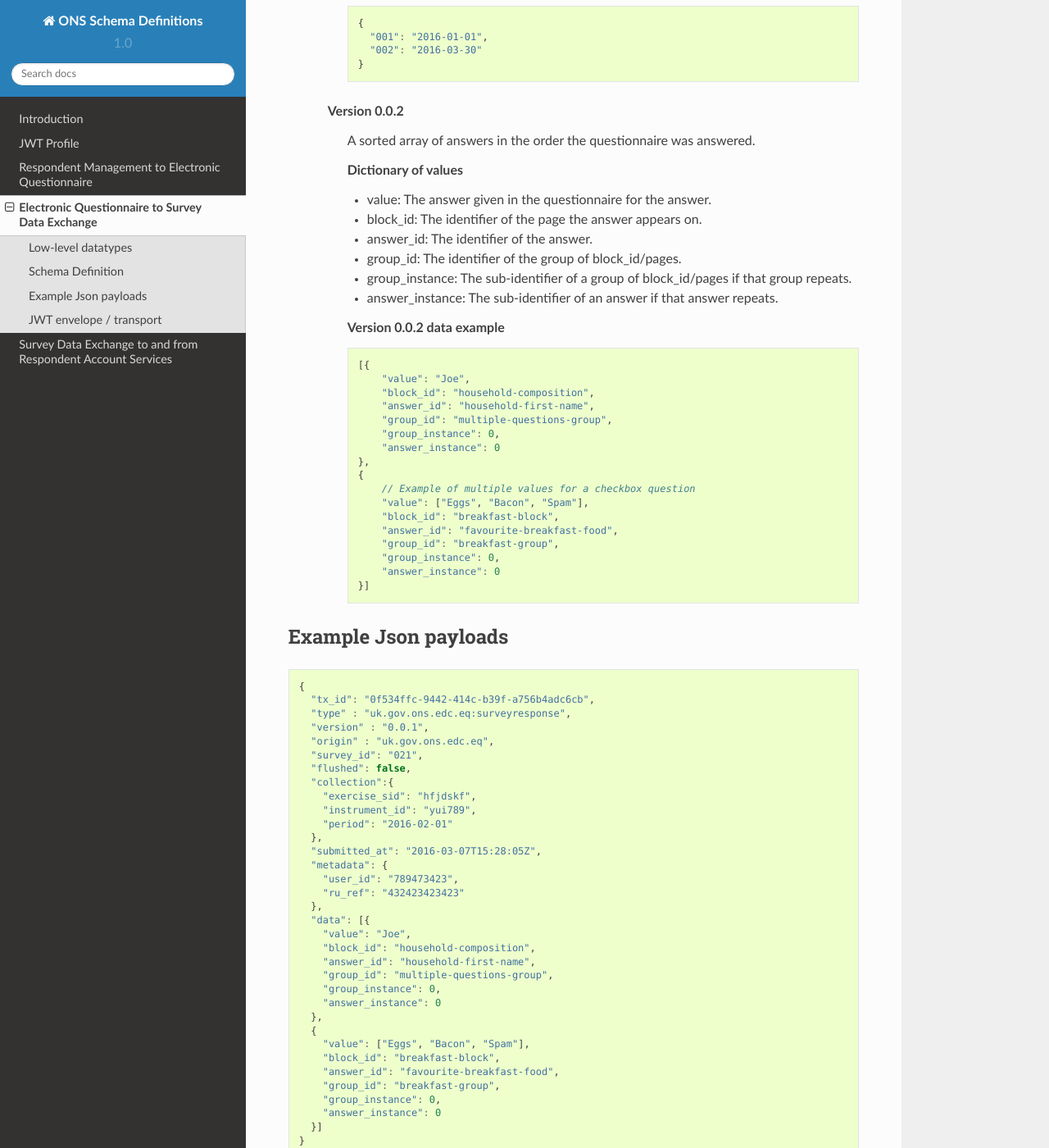
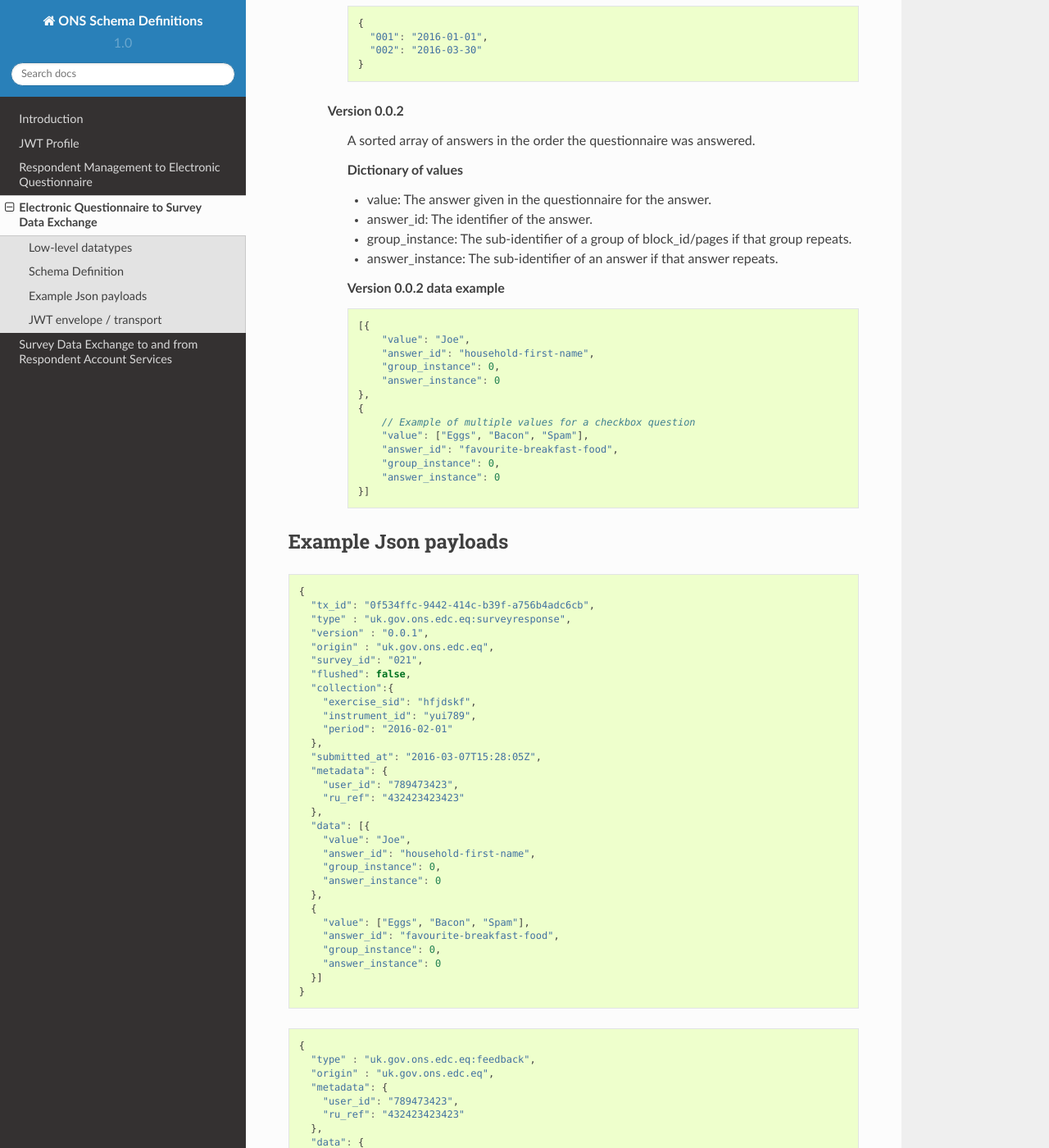
Before and after one commit to ONSdigital/ons-schema-definitions, a Sphinx documentation site: the page built from docs/electronic_questionnaire_to_data_exchange.rst, in a window 1280 px wide and 1400 px high, scrolled down 2209 px. Shown: the whole window at 82% size. Built offline with Sphinx 7.4.7 and the Read the Docs theme 2.0.0, drawn with Linux system fonts in a browser that asks for light colours.

Commit message:
Remove block_id and group_id from example payloads

```diff
--- a/docs/electronic_questionnaire_to_data_exchange.rst
+++ b/docs/electronic_questionnaire_to_data_exchange.rst
@@ -79,9 +79,7 @@ Schema Definition
         **Dictionary of values**
 
         - value: The answer given in the questionnaire for the answer.
-        - block_id: The identifier of the page the answer appears on.
         - answer_id: The identifier of the answer.
-        - group_id: The identifier of the group of block_id/pages.
         - group_instance: The sub-identifier of a group of block_id/pages if that group repeats.
         - answer_instance: The sub-identifier of an answer if that answer repeats.
 
@@ -91,18 +89,14 @@ Schema Definition
 
             [{
                 "value": "Joe",
-                "block_id": "household-composition",
                 "answer_id": "household-first-name",
-                "group_id": "multiple-questions-group",
                 "group_instance": 0,
                 "answer_instance": 0
             },
             {
                 // Example of multiple values for a checkbox question
                 "value": ["Eggs", "Bacon", "Spam"],
-                "block_id": "breakfast-block",
                 "answer_id": "favourite-breakfast-food",
-                "group_id": "breakfast-group",
                 "group_instance": 0,
                 "answer_instance": 0
             }]
@@ -133,17 +127,13 @@ Example Json payloads
       },
       "data": [{
         "value": "Joe",
-        "block_id": "household-composition",
         "answer_id": "household-first-name",
-        "group_id": "multiple-questions-group",
         "group_instance": 0,
         "answer_instance": 0
       },
       {
         "value": ["Eggs", "Bacon", "Spam"],
-        "block_id": "breakfast-block",
         "answer_id": "favourite-breakfast-food",
-        "group_id": "breakfast-group",
         "group_instance": 0,
         "answer_instance": 0
       }]
```
